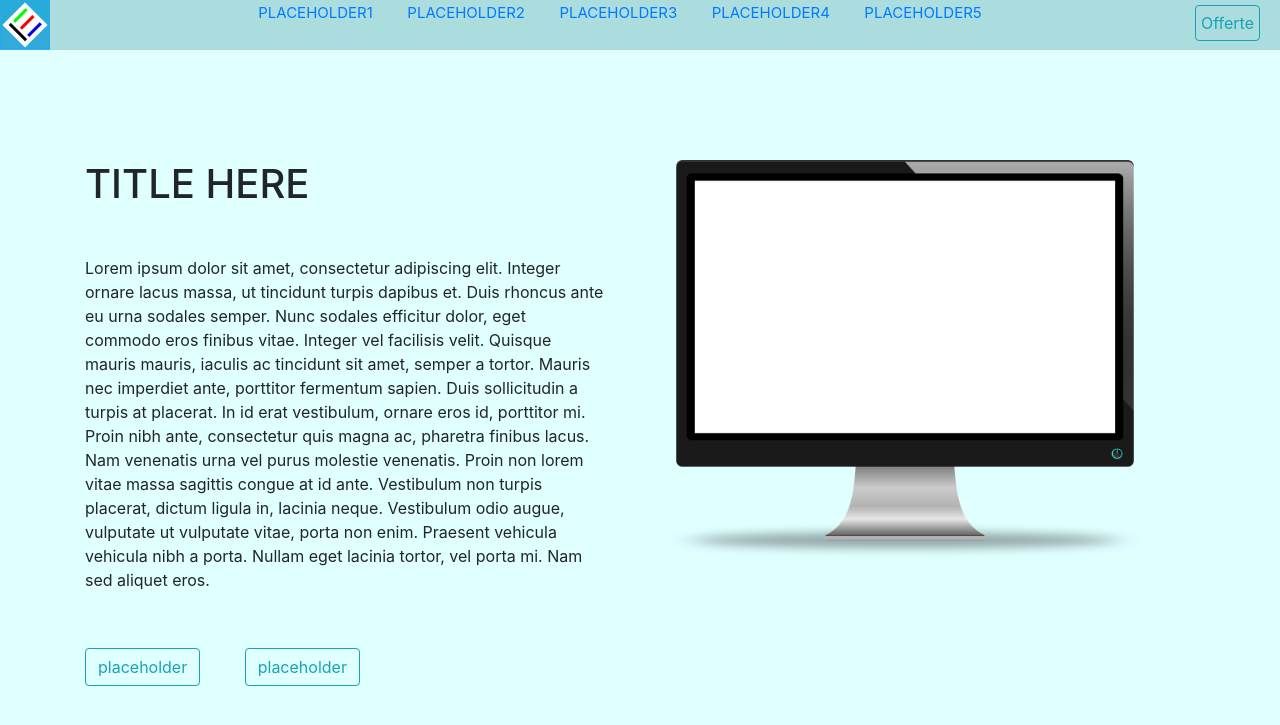
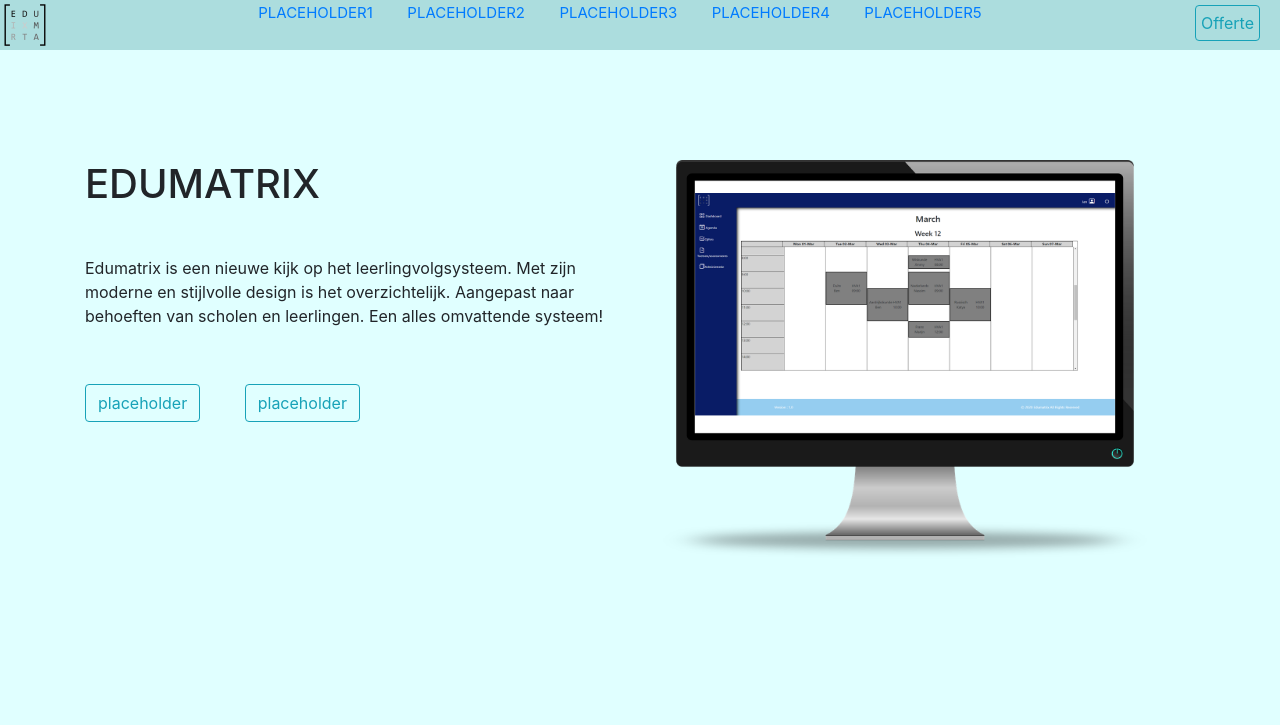
Before and after one commit to Kaasbv/edumatrix-website, a PHP site: page / in a window 1280 px wide. Shown: the top 725 px of the page. Run offline with PHP 8.4, Linux system fonts and the light colour scheme.

Commit message:
logo, pc en tekst update

```diff
--- a/index.php
+++ b/index.php
@@ -2,7 +2,7 @@
 <html lang="nl">
     <head>
         <meta charset="utf-8">
-        <title>Patat</title>
+        <title>Edumatrix</title>
         <meta name="viewport" content="width=device-width, initial-scale=1.0">
         <link rel="stylesheet" href="https://cdn.jsdelivr.net/npm/bootstrap@4.5.3/dist/css/bootstrap.min.css" integrity="sha384-TX8t27EcRE3e/ihU7zmQxVncDAy5uIKz4rEkgIXeMed4M0jlfIDPvg6uqKI2xXr2" crossorigin="anonymous">
         <script src="https://cdn.jsdelivr.net/npm/bootstrap@4.5.3/dist/js/bootstrap.bundle.min.js" integrity="sha384-ho+j7jyWK8fNQe+A12Hb8AhRq26LrZ/JpcUGGOn+Y7RsweNrtN/tE3MoK7ZeZDyx" crossorigin="anonymous"></script>
@@ -26,8 +26,8 @@
         <div class="container">
             <div class="row">
                 <div class="col">
-                    <h1> TITLE HERE </h1>
-                    <p> Lorem ipsum dolor sit amet, consectetur adipiscing elit. Integer ornare lacus massa, ut tincidunt turpis dapibus et. Duis rhoncus ante eu urna sodales semper. Nunc sodales efficitur dolor, eget commodo eros finibus vitae. Integer vel facilisis velit. Quisque mauris mauris, iaculis ac tincidunt sit amet, semper a tortor. Mauris nec imperdiet ante, porttitor fermentum sapien. Duis sollicitudin a turpis at placerat. In id erat vestibulum, ornare eros id, porttitor mi. Proin nibh ante, consectetur quis magna ac, pharetra finibus lacus. Nam venenatis urna vel purus molestie venenatis. Proin non lorem vitae massa sagittis congue at id ante. Vestibulum non turpis placerat, dictum ligula in, lacinia neque. Vestibulum odio augue, vulputate ut vulputate vitae, porta non enim. Praesent vehicula vehicula nibh a porta. Nullam eget lacinia tortor, vel porta mi. Nam sed aliquet eros.</p>
+                    <h1> EDUMATRIX </h1>
+                    <p> Edumatrix is een nieuwe kijk op het leerlingvolgsysteem. Met zijn moderne en stijlvolle design is het overzichtelijk. Aangepast naar behoeften van scholen en leerlingen. Een alles omvattende systeem!</p>
                     <button class="btn btn-outline-info" onclick="document.location= 'PLACEHOLDER'"> placeholder</button>
                     <button class="btn btn-outline-info" onclick="document.location= 'PLACEHOLDER'"> placeholder</button>
                 </div>
```
Also changed, not shown: Images/blankpc.png, Images/logo.png.
